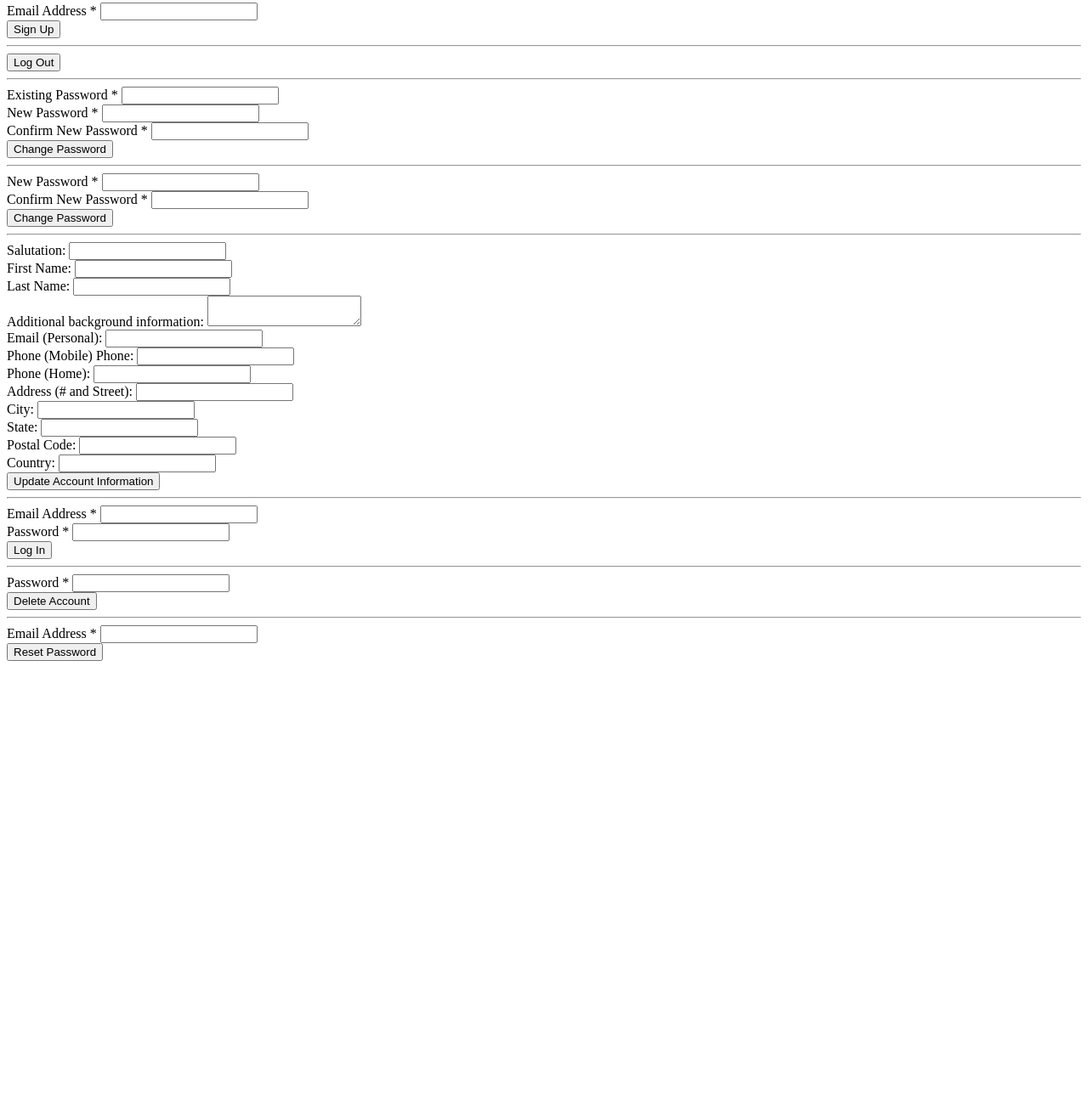
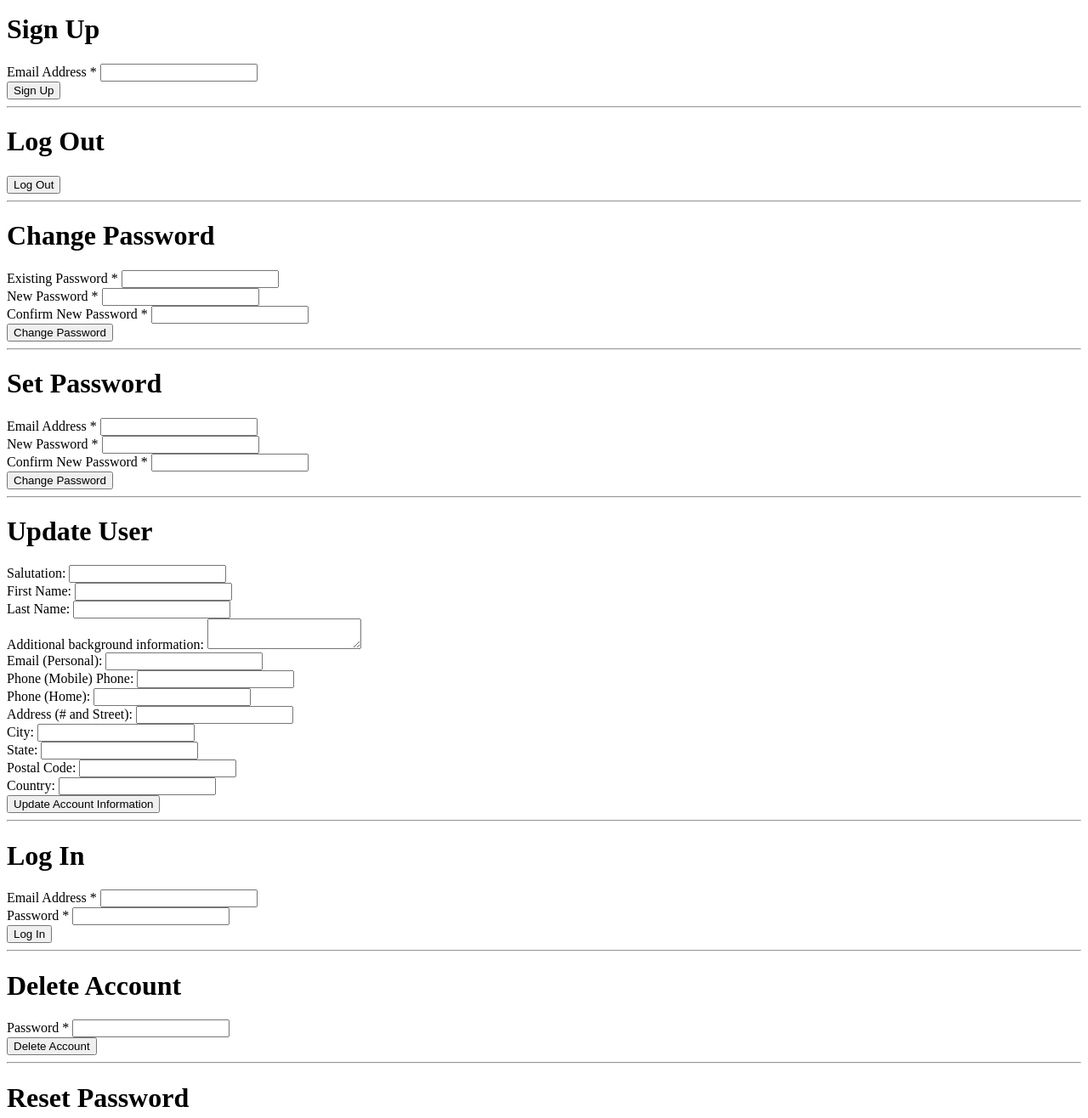
Before and after one commit to CitizensEmpowered/CustomScripts, a website: page mock-up-testing/index.html in a window 1280 px wide. Shown: the part 224-1540 px from the top of the page at 85% size. Before the commit the page ends 1010 px from the top, so only its background shows below. Drawn offline with nearby package versions, Linux system fonts and the light colour scheme; a script that the page names is missing.

Commit message:
Changing set password so it allows for reset password emails to function properly

```diff
--- a/js/interactions.js
+++ b/js/interactions.js
@@ -213,16 +213,20 @@ $(function() {
             }
         }
 
+        if (localStorage.getItem('sign-up-email')) {
+            $('form#set-password input#email').val(localStorage.getItem('sign-up-email'));
+        }
         function setPasswordFromForm($form) {
-            var email       = localStorage.getItem('sign-up-email');
+            var email       = $form.find('input#email').val();
             var oldPassword = getQueryParameterByName('token');
             var newPassword = $form.find('input#password-new1').val();
             var newPasswordVerify = $form.find('input#password-new2').val();
 
-            console.log()
-
             if (newPassword !== newPasswordVerify) {
                 alert('The passwords did not match');
+            }
+            else if (!email) {
+                alert('The email used to sign up is no longer remembered. It is likely that you have already set your password.');
             }
             else {
                 firebaseRef.changePassword({
--- a/mock-up-testing/index.html
+++ b/mock-up-testing/index.html
@@ -78,7 +78,7 @@
 
 
   <hr>
-  <!-- Sign Up -->
+  <h1>Sign Up</h1>
   <div class="sqs-block form-block sqs-block-form" style="padding: 0;">
     <div class="sqs-block-content">
       <div class="form-wrapper">
@@ -101,12 +101,12 @@
 
 
   <hr>
-  <!-- Log Out -->
+  <h1>Log Out</h1>
   <input id="log-out" class="button sqs-system-button sqs-editable-button" type="submit" value="Log Out">
 
 
   <hr>
-  <!-- Change Password -->
+  <h1>Change Password</h1>
   <div class="sqs-block form-block sqs-block-form" style="padding: 0;">
     <div class="sqs-block-content">
       <div class="form-wrapper">
@@ -145,7 +145,7 @@
 
 
   <hr>
-  <!-- Set Password -->
+  <h1>Set Password</h1>
   <div class="sqs-block form-block sqs-block-form" style="padding: 0;">
     <div class="sqs-block-content">
       <div class="form-wrapper">
@@ -153,6 +153,11 @@
           <form autocomplete="on" id="set-password">
 
             <div class="field-list clear">
+
+              <div class="form-item field email required">
+                <label class="title" for="email">Email Address <span class="required">*</span></label>
+                <input class="field-element" name="email" x-autocompletetype="email" type="text" spellcheck="false" id="email">
+              </div>
 
               <div class="form-item field password required">
                 <label class="title" for="password-new1">New Password <span class="required">*</span></label>
@@ -178,8 +183,9 @@
   </div>
 
 
+
   <hr>
-  <!-- Update User -->
+  <h1>Update User</h1>
   <div class="sqs-block form-block sqs-block-form" style="padding: 0;">
     <div class="sqs-block-content">
       <div class="form-wrapper">
@@ -263,7 +269,7 @@
   </div>
 
   <hr>
-  <!-- Log In -->
+  <h1>Log In</h1>
   <div class="sqs-block form-block sqs-block-form" style="padding: 0;">
     <div class="sqs-block-content">
       <div class="form-wrapper">
@@ -297,7 +303,7 @@
 
 
   <hr>
-  <!-- Delete Account -->
+  <h1>Delete Account</h1>
   <div class="sqs-block form-block sqs-block-form" style="padding: 0;">
     <div class="sqs-block-content">
       <div class="form-wrapper">
@@ -323,7 +329,7 @@
 
 
   <hr>
-  <!-- Reset Password -->
+  <h1>Reset Password</h1>
   <div class="sqs-block form-block sqs-block-form" style="padding: 0;">
     <div class="sqs-block-content">
       <div class="form-wrapper">
```
Also changed, not shown: html-forms/setPasswordForm.html (+5 -0 lines).
